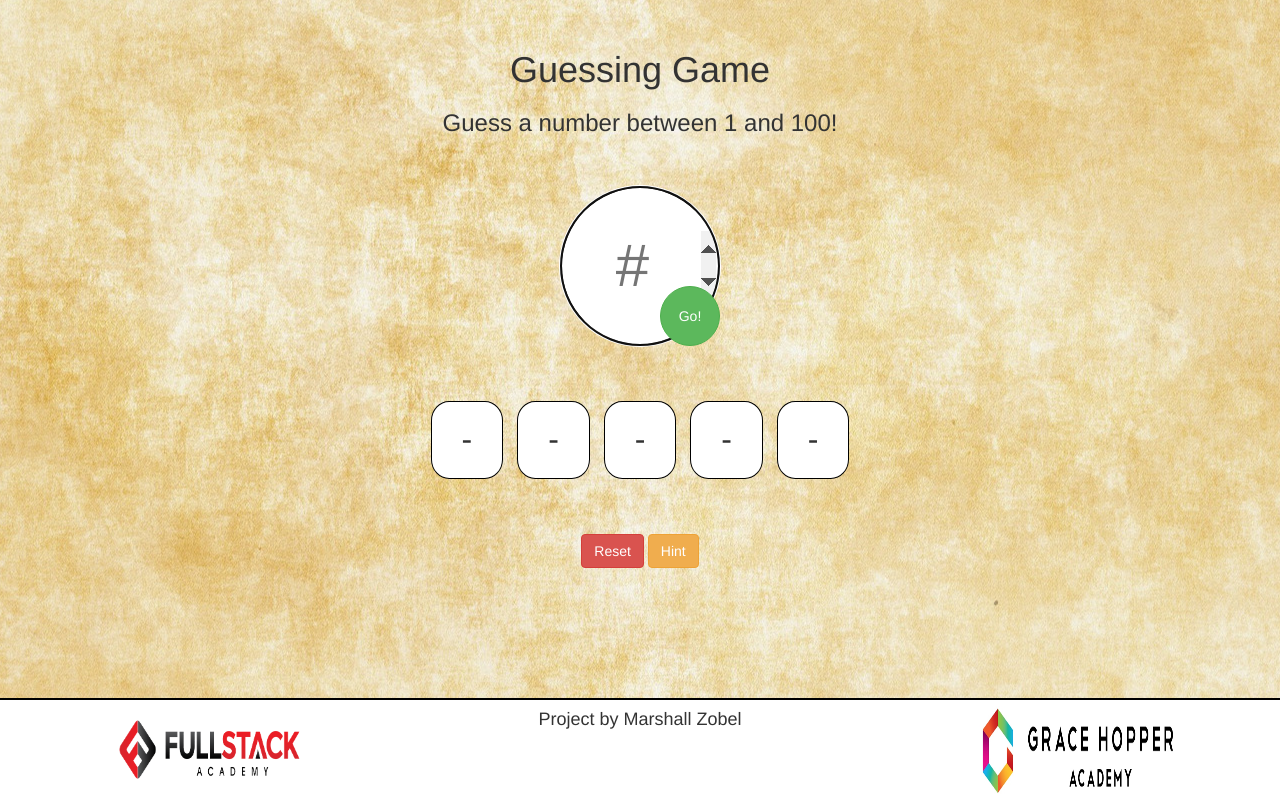
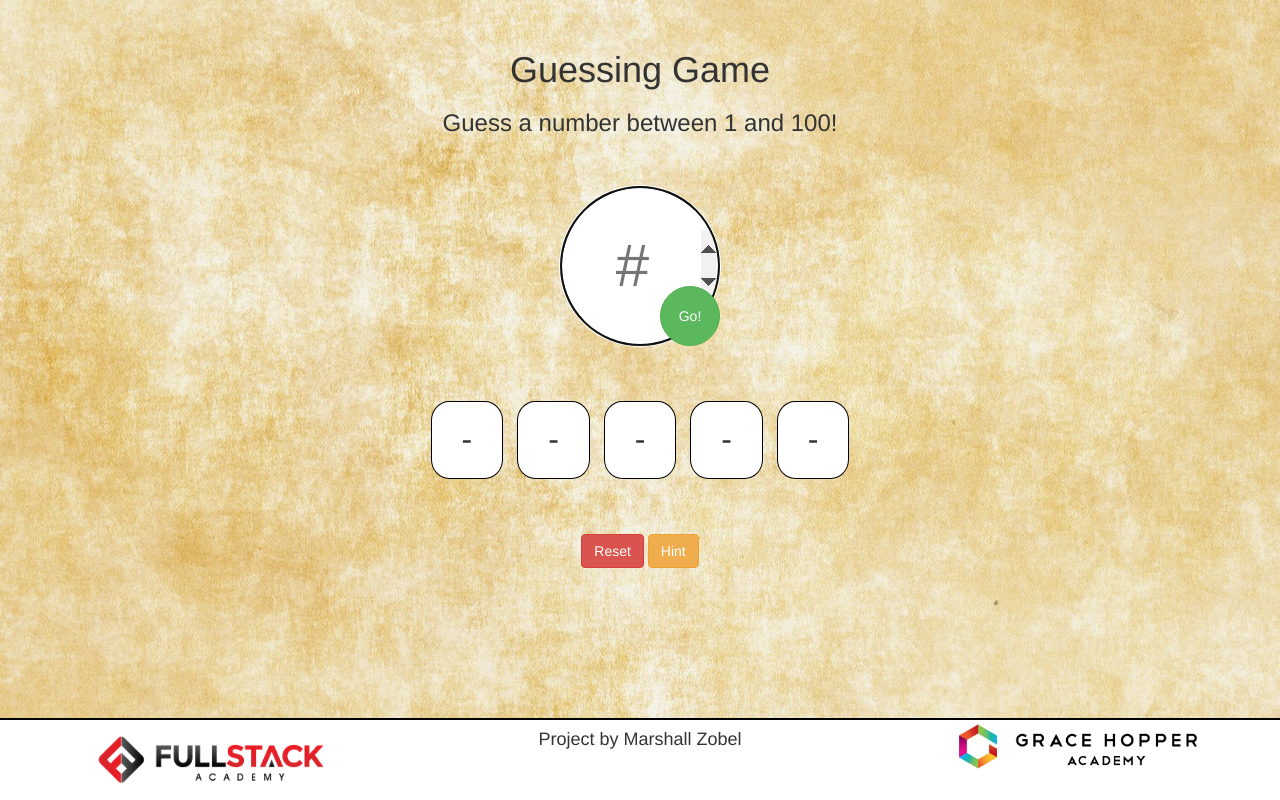
Before and after one commit to dmzobel/GuessingGame-Part-3, a plain HTML site: page index.html in a window 1280 px wide. Drawn offline with nearby package versions, Linux system fonts and the light colour scheme.

Commit message:
fixed img aspect ratio

```diff
--- a/css/style.css
+++ b/css/style.css
@@ -14,8 +14,8 @@
 
   img {
       display: inline;
-      width: 200px;
-      height: 100px;
+      width: 250px;
+      height: auto;
   }
 
   #headers {
```
